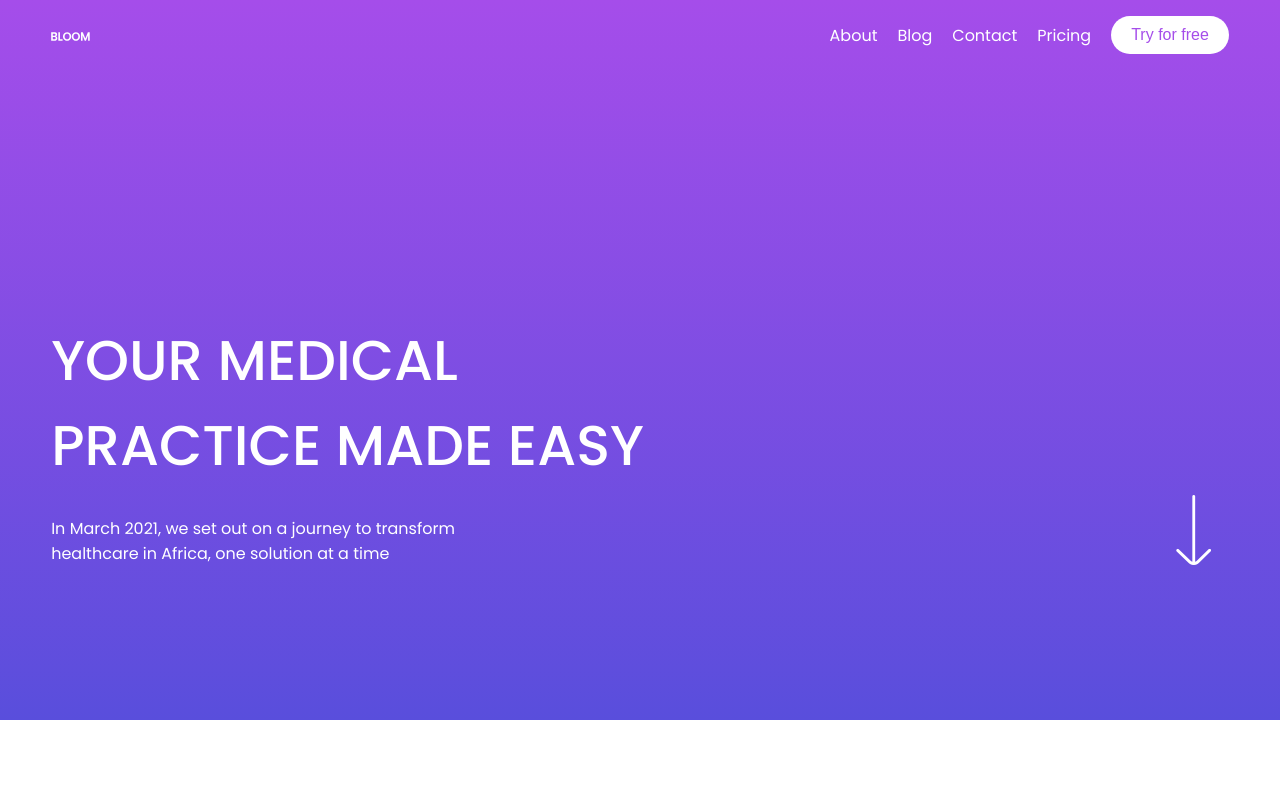
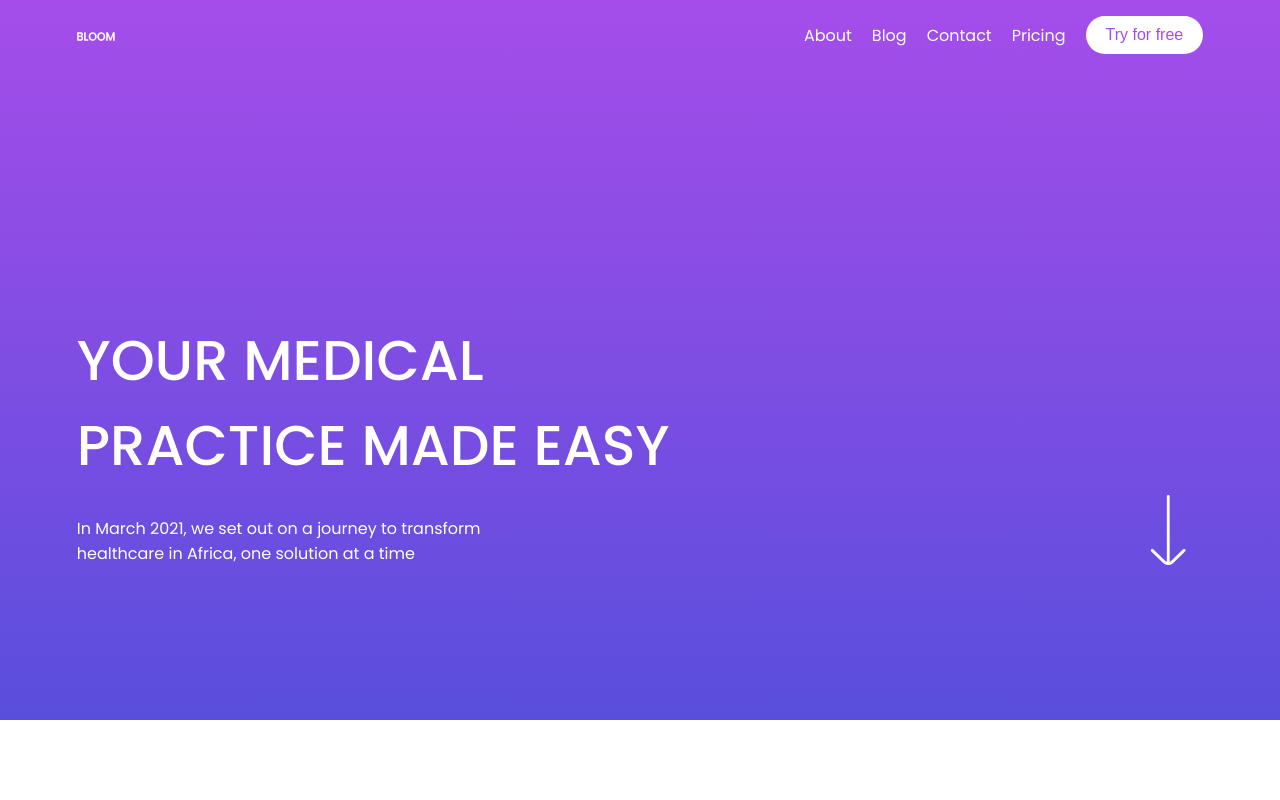
Before and after one commit to Lovethrech/BLOOM-Chel, a Vue app: page / in a window 1280 px wide. Shown: the top 800 px of the page. Built offline with nearby package versions, Linux system fonts and the light colour scheme.

Commit message:
...working on home-about section component.

```diff
--- a/src/components/home/hero/HomeHero.vue
+++ b/src/components/home/hero/HomeHero.vue
@@ -17,7 +17,7 @@ import HomeHeroMainDesc from './HomeHeroMainDesc.vue';
     width:100%;
     height:90vh;
     background: linear-gradient(to bottom, #A54dea, #594edc);
-    padding: 2vh 4vw;
+    padding: 2vh 6vw;
 }
 .home-hero-mini-ctn{
     width:inherit;
```
